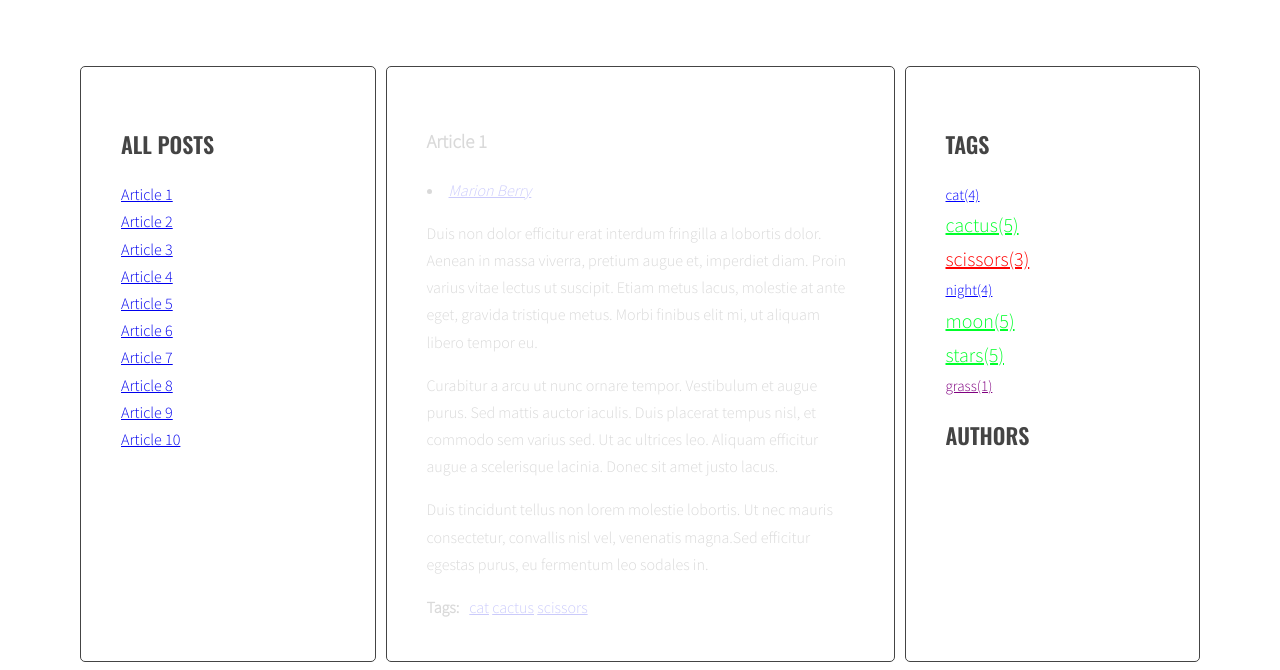
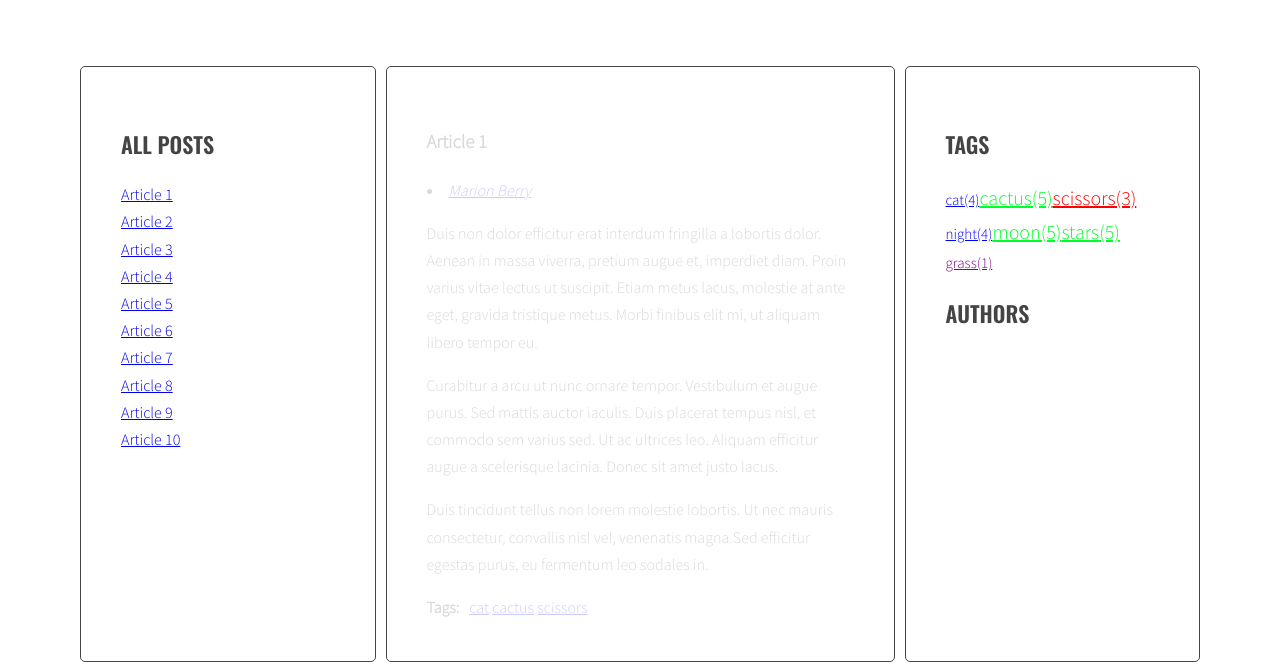
Before and after one commit to jhandzel130696/java-blog, a website: page index.html in a window 1280 px wide. Shown: the part 257-927 px from the top of the page. Drawn offline with nearby package versions, Linux system fonts and the light colour scheme; a web font is replaced by a local one.

Commit message:
dodanie klasy w css dla tagów

```diff
--- a/index.html
+++ b/index.html
@@ -214,7 +214,7 @@
 				</section>
 				<aside class="sidebar">
 					<h2 class="section-title">Tags</h2>
-					<ul class="list tags">
+					<ul class="list tags one">
 					</ul>
 					<h2 class="section-title">Authors</h2>
 					<ul class="list authors">
--- a/js/script.js
+++ b/js/script.js
@@ -154,6 +154,7 @@ function generateTags(){
       html=html + HTMLlink;
 
       /* [NEW] check if this link is NOT already in allTags  to rowniez zmieniamy*/
+      // eslint-disable-next-line no-prototype-builtins
       if(!allTags.hasOwnProperty(tag)){
         /* [NEW] add generated code to allTags array */
         allTags[tag]=1;
@@ -183,6 +184,7 @@ function generateTags(){
 
   /*New START LOOP:for each tag in allTags*/
   for(let tag in allTags){
+    // eslint-disable-next-line no-unused-vars
     const HTMLlink='<li><a href="#tag-' + tag + '"><span>'+ tag +'('+allTags[tag]+')</span></a></li>';/*alltags[tag] dodales do srodka linka zeby cyfra wystepowala kolo wyrazu!!!*/
 
     /* nowa linia dla dodania klasy i funkcji CalculateTagClass*/
--- a/sass/style.scss
+++ b/sass/style.scss
@@ -152,3 +152,7 @@ body {
   color:rgb(0, 255, 42);
 
 }
+
+ .one li  {
+  display:inline-block;
+}
```
Also changed, not shown: css/style.css, 1 other file. Lines whose indentation alone changed are shown as unchanged.
